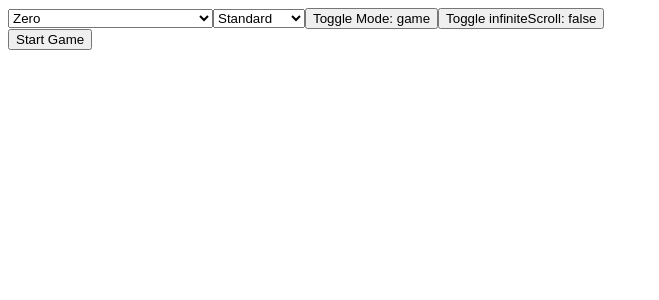
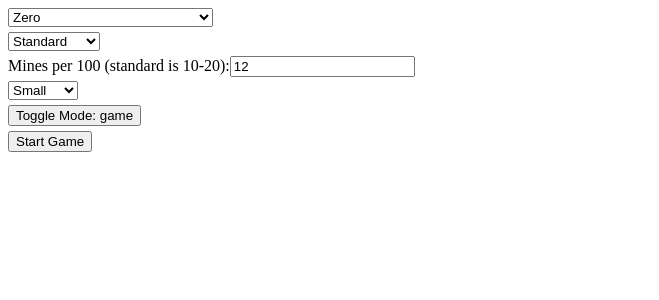
Before and after one commit to Burseylj/MinesweeperPrime, an Angular app: page / in a window 1280 px wide. Shown: the top 300 px of the page, without its empty margins (0-659 px from the left). Built offline with nearby package versions, Linux system fonts and the light colour scheme; what noisejs would draw is missing.

Commit message:
Add board size, mine density to toolbar

```diff
--- a/src/app/core/state.service.ts
+++ b/src/app/core/state.service.ts
@@ -1,6 +1,6 @@
 import { Injectable } from '@angular/core';
 import { BehaviorSubject } from 'rxjs';
-import { AdjacencyConfig, AdjacencyType, BoardgenAlgorithm, GameMode, Vector } from 'src/types/mspp-types';
+import { AdjacencyConfig, AdjacencyType, BoardSize, BoardgenAlgorithm, GameMode, Vector } from 'src/types/mspp-types';
 
 @Injectable({
   providedIn: 'root'
@@ -18,8 +18,11 @@ export class StateService {
   private readonly _adjacencies = new BehaviorSubject<Vector[]>(AdjacencyConfig[AdjacencyType.Standard]);
   readonly adjacencies$ = this._adjacencies.asObservable();
 
-  private readonly _isInfiniteScroll = new BehaviorSubject<boolean>(false);
-  readonly isInfiniteScroll$ = this._isInfiniteScroll.asObservable();
+  private readonly _boardSize = new BehaviorSubject<BoardSize>(BoardSize.Small);
+  readonly boardSize$ = this._boardSize.asObservable();
+
+  private readonly _mineDensity = new BehaviorSubject<number>(12);
+  readonly mineDensity$ = this._mineDensity.asObservable();
 
 
   setMode(newMode: GameMode): void {
@@ -35,8 +38,12 @@ export class StateService {
     this._adjacencies.next(AdjacencyConfig[newAdjacencyType]);
   }
 
-  setInfiniteScroll(isInfiniteScroll: boolean): void {
-    this._isInfiniteScroll.next(isInfiniteScroll);
+  setboardSize(size: BoardSize): void {
+    this._boardSize.next(size)
+  }
+
+  setMineDensity(density: number): void {
+    this._mineDensity.next(density)
   }
 
 }
--- a/src/app/game-container/game-container.component.ts
+++ b/src/app/game-container/game-container.component.ts
@@ -1,5 +1,5 @@
 import { ChangeDetectorRef, Component } from '@angular/core';
-import { AdjacencyConfig, AdjacencyType, BinaryMatrix, BoardgenAlgorithm, Cell, CellEvent, GameMode, Vector } from 'src/types/mspp-types';
+import { AdjacencyConfig, AdjacencyType, BinaryMatrix, BoardSize, BoardgenAlgorithm, Cell, CellEvent, GameMode, Vector } from 'src/types/mspp-types';
 import { MatrixGeneratorService } from '../core/matrix-generator.service';
 import { StateService } from '../core/state.service';
 
@@ -13,9 +13,8 @@ export class GameContainerComponent {
   cells: Cell[][] = [];
   boardgenAlgoritm: BoardgenAlgorithm = BoardgenAlgorithm.Zero
   rows: number = 1000;
-  columns: number = 31*2;
-  mineDensity: number = 50/(16*31)
-  mines: number = Math.round(this.rows*this.columns*this.mineDensity);
+  columns: number = 31;
+  mines: number = 10;
   selectedAdjacencyType = AdjacencyType.Standard;
   adjacencies = AdjacencyConfig[this.selectedAdjacencyType];
 
@@ -40,7 +39,37 @@ export class GameContainerComponent {
       this.boardgenAlgoritm = alg
     })
 
+    this.stateService.mineDensity$.subscribe((density: number) => {
+      this.mines = Math.round(this.rows*this.columns *(density/100))
+    })
+
+    this.stateService.boardSize$.subscribe((size: BoardSize) => {
+      this.setRowsAndColumns(size)
+    })
+
   }
+
+  setRowsAndColumns(boardSize: BoardSize): void {
+    switch (boardSize) {
+      case BoardSize.Small:
+        this.rows = 9;
+        this.columns = 9;
+        break;
+      case BoardSize.Medium:
+        this.rows = 16;
+        this.columns = 16;
+        break;
+      case BoardSize.Large:
+        this.rows = 16;
+        this.columns = 30;
+        break;
+      case BoardSize.Infinite:
+        this.rows = 1
+        this.columns = 1
+        break;
+    }
+  }
+
 
 
   handleCellClickedEvent(event: CellEvent): void {
--- a/src/app/toolbar/toolbar.component.html
+++ b/src/app/toolbar/toolbar.component.html
@@ -1,17 +1,33 @@
+<div class="form-group">
   <select [(ngModel)]="selectedAlgorithm" (change)="selectBoardgenAlgorithm(selectedAlgorithm)">
     <option *ngFor="let algorithm of getAlgorithmEnumKeys()" [value]="algorithm">{{ algorithm }}</option>
   </select>
+</div>
 
+<div class="form-group">
   <select [(ngModel)]="selectedAdjacency" (change)="selectAdjacencyType(selectedAdjacency)">
     <option *ngFor="let adjacency of getAdjacencyEnumKeys()" [value]="adjacency">{{ adjacency }}</option>
   </select>
+</div>
 
-<!-- ToolbarComponent template -->
+<div class="form-group">
+  <form #mineDensityForm="ngForm">
+    <label for="mineDensity">Mines per 100 (standard is 10-20):</label>
+    <input id="mineDensity" name="mineDensity" type="text" [(ngModel)]="mineDensity" #mineDensityField="ngModel" (blur)="validateMineDensity(mineDensityField.value)">
+    <div *ngIf="mineDensityError" class="error-message">
+      Mine density should be a number between 0 and 100.
+    </div>
+  </form>
+</div>
+
+<div class="form-group">
+  <select [(ngModel)]="boardSize" (change)="selectBoardSize(boardSize)">
+    <option *ngFor="let size of getBoardSizeEnumKeys()" [value]="size">{{ size }}</option>
+  </select>
+</div>
+
+<div class="form-group">
   <button (click)="toggleMode()">
       Toggle Mode: {{ currentMode }}
   </button>
-
-<!-- ToolbarComponent template -->
-<button (click)="toggleInfiniteScroll()">
-  Toggle infiniteScroll: {{ isInfiniteScroll }}
-</button>
+</div>
--- a/src/app/toolbar/toolbar.component.scss
+++ b/src/app/toolbar/toolbar.component.scss
@@ -0,0 +1,8 @@
+.invalid-input {
+    color: red;
+    font-weight: bold;
+}
+
+.form-group {
+    margin-bottom: 0.3rem;
+}
--- a/src/app/toolbar/toolbar.component.ts
+++ b/src/app/toolbar/toolbar.component.ts
@@ -1,6 +1,6 @@
 import { Component, OnInit } from '@angular/core';
 import { StateService } from '../core/state.service';
-import { BoardgenAlgorithm, GameMode, AdjacencyType } from 'src/types/mspp-types';
+import { BoardgenAlgorithm, GameMode, AdjacencyType, BoardSize } from 'src/types/mspp-types';
 
 @Component({
   selector: 'mspp-toolbar',
@@ -12,8 +12,9 @@ export class ToolbarComponent implements OnInit {
   GameMode = GameMode;
   Algorithm = BoardgenAlgorithm;
   AdjacencyType = AdjacencyType;
+  BoardSize = BoardSize;
 
-  constructor(private stateService: StateService) {}
+  constructor(private stateService: StateService) { }
 
   ngOnInit(): void {
     // Subscribe to the observable to update component state
@@ -29,15 +30,17 @@ export class ToolbarComponent implements OnInit {
       this.selectedAlgorithm = alg;
     });
 
-    this.stateService.isInfiniteScroll$.subscribe(scroll => {
-      this.isInfiniteScroll = scroll;
+    this.stateService.boardSize$.subscribe(size => {
+      this.boardSize = size;
     });
   }
 
   currentMode: GameMode = GameMode.GAME;
   selectedAlgorithm: BoardgenAlgorithm = BoardgenAlgorithm.Zero;
   selectedAdjacency: AdjacencyType = AdjacencyType.Standard;
-  isInfiniteScroll: boolean = false
+  boardSize: BoardSize = BoardSize.Small
+  mineDensity: number = 12
+  mineDensityError: boolean = false
 
   selectBoardgenAlgorithm(algorithm: BoardgenAlgorithm): void {
     this.stateService.setBoardgenAlgorithm(algorithm);
@@ -47,13 +50,24 @@ export class ToolbarComponent implements OnInit {
     this.stateService.setSelectedAdjacencyType(adjacency);
   }
 
+  selectBoardSize(size: BoardSize): void {
+    this.stateService.setboardSize(size)
+  }
+
+
+  validateMineDensity(value: any): void {
+    const numericValue = Number(value);
+    if (numericValue === null || isNaN(numericValue) || numericValue < 0 || numericValue > 100) {
+      this.mineDensityError = true;
+    } else {
+      this.mineDensityError = false;
+    }
+  }
+
+
   toggleMode(): void {
     const newMode = this.currentMode === GameMode.GAME ? GameMode.DEBUG : GameMode.GAME;
     this.stateService.setMode(newMode);
-  }
-
-  toggleInfiniteScroll(): void {
-    this.stateService.setInfiniteScroll(!this.isInfiniteScroll)
   }
 
   getAlgorithmEnumKeys(): string[] {
@@ -63,4 +77,8 @@ export class ToolbarComponent implements OnInit {
   getAdjacencyEnumKeys(): string[] {
     return Object.keys(AdjacencyType);
   }
+
+  getBoardSizeEnumKeys(): string[] {
+    return Object.keys(BoardSize)
+  }
 }
--- a/src/types/mspp-types.ts
+++ b/src/types/mspp-types.ts
@@ -36,6 +36,13 @@ export const AdjacencyConfig: { [key in AdjacencyType]: Vector[] } = {
   ]
 };
 
+export enum BoardSize {
+  Small = "Small",
+  Medium = "Medium",
+  Large = "Large",
+  Infinite = "Infinite"
+}
+
 export interface Vector {
   x: number,
   y: number
```
Also changed, not shown: 1 other file (tests, documents, lock files or other folders). Lines whose indentation alone changed are shown as unchanged.
